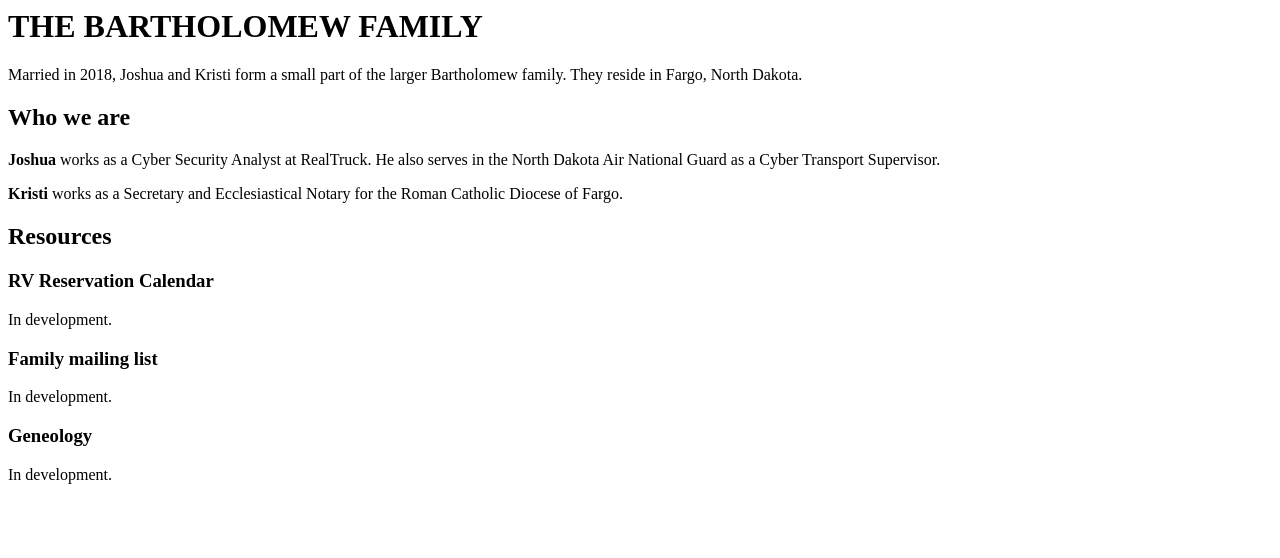
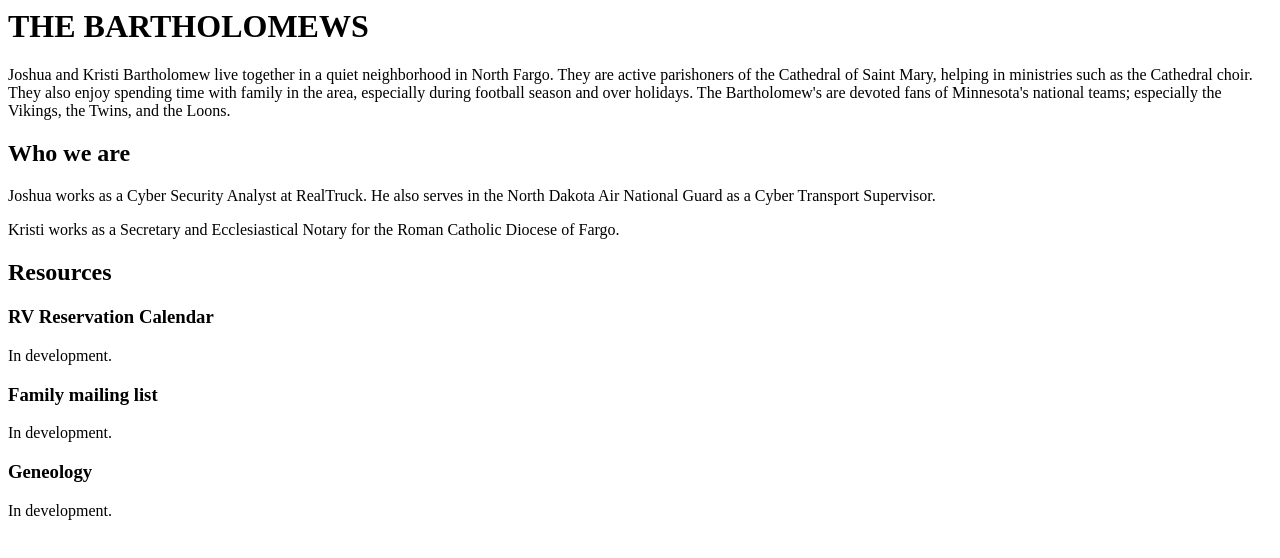
Before and after one commit to joshbart/bartholomew-one, a plain HTML site: page bartholomew.one/index.html in a window 1280 px wide. Drawn offline with Linux system fonts and the light colour scheme.

Commit message:
Reworded stuff.

```diff
--- a/bartholomew.one/index.html
+++ b/bartholomew.one/index.html
@@ -1,11 +1,11 @@
 <body>
     <div>
-        <h1>THE BARTHOLOMEW FAMILY</h1>
-        <p>Married in 2018, Joshua and Kristi form a small part of the larger Bartholomew family.  They reside in Fargo, North Dakota.</p>
+        <h1>THE BARTHOLOMEWS</h1>
+        <p>Joshua and Kristi Bartholomew live together in a quiet neighborhood in North Fargo.  They are active parishoners of the Cathedral of Saint Mary, helping in ministries such as the Cathedral choir.  They also enjoy spending time with family in the area, especially during football season and over holidays.  The Bartholomew's are devoted fans of Minnesota's national teams; especially the Vikings, the Twins, and the Loons.</p>
         <div>
             <h2>Who we are</h2>
-            <p><strong>Joshua</strong> works as a Cyber Security Analyst at RealTruck.  He also serves in the North Dakota Air National Guard as a Cyber Transport Supervisor.</p>
-            <p><strong>Kristi</strong> works as a Secretary and Ecclesiastical Notary for the Roman Catholic Diocese of Fargo.</p>
+            <p>Joshua works as a Cyber Security Analyst at RealTruck.  He also serves in the North Dakota Air National Guard as a Cyber Transport Supervisor.</p>
+            <p>Kristi works as a Secretary and Ecclesiastical Notary for the Roman Catholic Diocese of Fargo.</p>
         </div>
         <div>
             <h2>Resources</h2>
```
